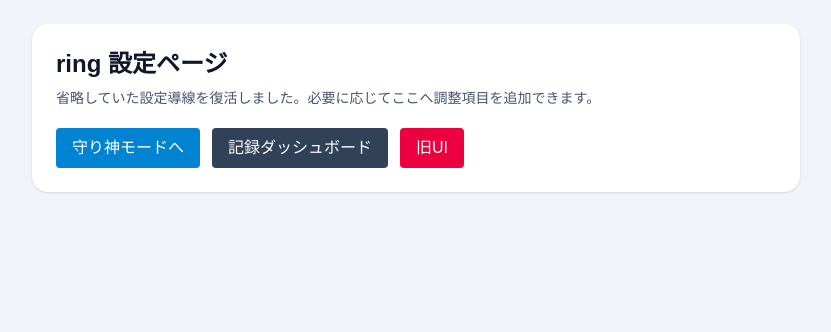
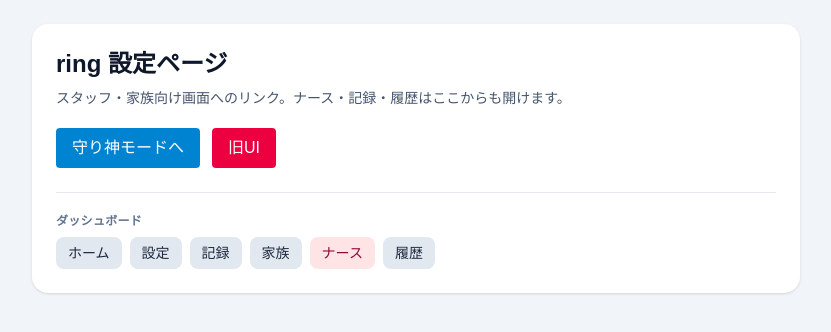
Before and after one commit to ring2030/ring-core, a Next.js app: page /settings in a window 1280 px wide. Shown: the top 332 px of the page, without its empty margins (224-1055 px from the left). Built offline with nearby package versions, Linux system fonts and the light colour scheme.

Commit message:
ウェブギャザーだけのときにもどりたい

```diff
--- a/app/dashboard/family/page.tsx
+++ b/app/dashboard/family/page.tsx
@@ -24,6 +24,7 @@ import {
   Video,
 } from "lucide-react";
 import type { CallSummaryItem } from "@/app/api/family-summary/route";
+import { StaffLinks } from "@/components/dashboard/StaffLinks";
 
 // ─── 型 ──────────────────────────────────────────────
 
@@ -324,6 +325,12 @@ export default function FamilyDashboardPage() {
         </div>
       </header>
 
+      <div className="border-b border-amber-200/50 bg-amber-50/80 px-4 py-2">
+        <div className="mx-auto max-w-3xl">
+          <StaffLinks className="text-xs" />
+        </div>
+      </div>
+
       <main className="mx-auto max-w-3xl space-y-6 px-6 py-8">
 
         {/* 動画レター（Firebase Storage + messages） */}
--- a/app/dashboard/history/page.tsx
+++ b/app/dashboard/history/page.tsx
@@ -24,6 +24,7 @@ import {
   Sunset,
 } from "lucide-react";
 import { buildHighlight, dateLabel } from "@/lib/dashboard/historyUtils";
+import { StaffLinks } from "@/components/dashboard/StaffLinks";
 
 // ─── 型 ──────────────────────────────────────────────────────────────────────
 
@@ -287,6 +288,12 @@ export default function FamilyHistoryPage() {
           </div>
         </header>
 
+        <div className="border-b border-rose-100 bg-rose-50/80 px-4 py-2">
+          <div className="mx-auto max-w-lg">
+            <StaffLinks className="text-xs" />
+          </div>
+        </div>
+
         <main className="mx-auto max-w-lg px-4 py-6">
 
           {/* ── ローディング ─────────────────────────────────────────────────── */}
--- a/app/dashboard/nurse/page.tsx
+++ b/app/dashboard/nurse/page.tsx
@@ -17,6 +17,7 @@ import {
 import PatientCard, { type PatientCardData } from "@/components/nurse/PatientCard";
 import ActivityLog,  { type CallRow }        from "@/components/nurse/ActivityLog";
 import SeedDataButton from "@/components/nurse/SeedDataButton";
+import { StaffLinks } from "@/components/dashboard/StaffLinks";
 
 // ─── Firebase ────────────────────────────────────────────────────────────────
 
@@ -331,6 +332,12 @@ export default function NurseDashboard() {
           </div>
         </header>
 
+        <div className="border-b border-stone-200 bg-stone-100/90 px-4 py-2 sm:px-6">
+          <div className="mx-auto max-w-7xl">
+            <StaffLinks className="text-xs" />
+          </div>
+        </div>
+
         <div className="mx-auto max-w-7xl space-y-8 px-4 py-8 sm:px-6">
 
           {/* ── サマリーカード ────────────────────────────────────────────────── */}
--- a/app/dashboard/page.tsx
+++ b/app/dashboard/page.tsx
@@ -3,6 +3,7 @@
 import { useCallback, useEffect, useState } from "react";
 import { addDoc, collection, serverTimestamp } from "firebase/firestore";
 import { getFirestoreDb } from "@/lib/firebase";
+import { StaffLinks } from "@/components/dashboard/StaffLinks";
 
 const REASON_OPTIONS = [
   "トイレ",
@@ -80,6 +81,9 @@ export default function DashboardPage() {
 
   return (
     <div className="min-h-dvh bg-orange-50 px-3 py-4 pb-[max(1rem,env(safe-area-inset-bottom))] font-sans text-gray-800">
+      <div className="mx-auto mb-3 w-full max-w-md">
+        <StaffLinks className="justify-center" />
+      </div>
       <div className="mx-auto w-full max-w-md overflow-hidden rounded-2xl border border-orange-100 bg-white shadow-lg">
         <header className="bg-orange-400 px-4 py-5 text-center text-white shadow-inner">
           <h1 className="text-xl font-bold tracking-wide">ケア記録帳</h1>
--- a/app/page.tsx
+++ b/app/page.tsx
@@ -1028,10 +1028,10 @@ export default function GrandmaGazePage() {
       />
 
       {/*
-        家族・スタッフ用の画面へ（きよこ画面単体では URL を知らないと辿り着けないため）。
-        送信中・会話中は誤タップ防止のため非表示。省電力中はスリープ解除後に利用。
+        家族・スタッフ用の画面へ。スリープ中はオーバーレイで隠れる。
+        isSuccess 中も表示（送信中・会話後もナース等へ辿れるようにする）。
       */}
-      {!isSuccess && !isSleepMode && (
+      {!isSleepMode && (
         <nav
           aria-label="スタッフ・家族向けページ"
           className="pointer-events-none fixed bottom-2 left-0 right-0 z-[10002] flex justify-center px-2"
--- a/app/settings/page.tsx
+++ b/app/settings/page.tsx
@@ -1,6 +1,7 @@
 "use client";
 
 import Link from "next/link";
+import { StaffLinks } from "@/components/dashboard/StaffLinks";
 
 export default function SettingsPage() {
   return (
@@ -8,18 +9,21 @@ export default function SettingsPage() {
       <div className="mx-auto w-full max-w-3xl rounded-2xl bg-white p-6 shadow">
         <h1 className="text-2xl font-bold">ring 設定ページ</h1>
         <p className="mt-2 text-sm text-slate-600">
-          省略していた設定導線を復活しました。必要に応じてここへ調整項目を追加できます。
+          スタッフ・家族向け画面へのリンク。ナース・記録・履歴はここからも開けます。
         </p>
         <div className="mt-5 flex flex-wrap gap-3">
           <Link href="/" className="rounded bg-sky-600 px-4 py-2 text-white">
             守り神モードへ
           </Link>
-          <Link href="/dashboard" className="rounded bg-slate-700 px-4 py-2 text-white">
-            記録ダッシュボード
-          </Link>
           <Link href="/kiyoko" className="rounded bg-rose-600 px-4 py-2 text-white">
             旧UI
           </Link>
+        </div>
+        <div className="mt-6 border-t border-slate-200 pt-5">
+          <p className="mb-2 text-xs font-semibold uppercase tracking-wide text-slate-500">
+            ダッシュボード
+          </p>
+          <StaffLinks />
         </div>
       </div>
     </div>
--- /dev/null
+++ b/components/dashboard/StaffLinks.tsx
@@ -0,0 +1,30 @@
+import Link from "next/link";
+
+/** スタッフ・家族向け画面の相互リンク（各ダッシュから迷子にならないように） */
+export function StaffLinks({ className = "" }: { className?: string }) {
+  return (
+    <nav
+      aria-label="スタッフ・家族向けページ"
+      className={`flex flex-wrap items-center gap-x-2 gap-y-1 text-sm ${className}`}
+    >
+      <Link href="/" className="rounded-lg bg-slate-200 px-3 py-1.5 font-medium text-slate-800 hover:bg-slate-300">
+        ホーム
+      </Link>
+      <Link href="/settings" className="rounded-lg bg-slate-200 px-3 py-1.5 font-medium text-slate-800 hover:bg-slate-300">
+        設定
+      </Link>
+      <Link href="/dashboard" className="rounded-lg bg-slate-200 px-3 py-1.5 font-medium text-slate-800 hover:bg-slate-300">
+        記録
+      </Link>
+      <Link href="/dashboard/family" className="rounded-lg bg-slate-200 px-3 py-1.5 font-medium text-slate-800 hover:bg-slate-300">
+        家族
+      </Link>
+      <Link href="/dashboard/nurse" className="rounded-lg bg-rose-100 px-3 py-1.5 font-medium text-rose-900 hover:bg-rose-200">
+        ナース
+      </Link>
+      <Link href="/dashboard/history" className="rounded-lg bg-slate-200 px-3 py-1.5 font-medium text-slate-800 hover:bg-slate-300">
+        履歴
+      </Link>
+    </nav>
+  );
+}
--- /dev/null
+++ b/tools/run-quality.mjs
@@ -0,0 +1,24 @@
+import { spawn } from "node:child_process";
+
+function run(name, command) {
+  return new Promise((resolve, reject) => {
+    const child = spawn(command, {
+      shell: true,
+      stdio: "inherit",
+      env: process.env,
+    });
+    child.on("close", (code) => {
+      if (code === 0) resolve();
+      else reject(new Error(`${name} failed (exit ${code ?? -1})`));
+    });
+  });
+}
+
+async function main() {
+  await run("lint:gaze", "npm run lint:gaze");
+  await run("test:run", "npm run test:run");
+}
+
+void main().catch(() => {
+  process.exitCode = 1;
+});
```
Also changed, not shown: package.json (+6 -1 lines), 2 other files (tests, documents, lock files or other folders).
